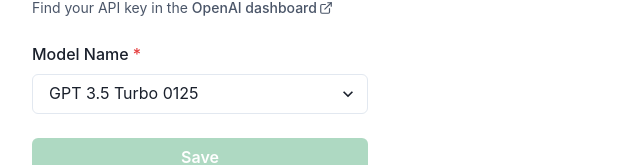
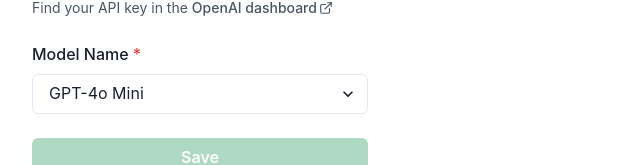
Before and after one commit to MrCordeiro/barra-ai, a React (Vite) app: page / in a window 1280 px wide. Both pictures are taken after a click on the button "Settings". Shown: the part 235-400 px from the top of the page, without its empty margins (0-640 px from the left). Built offline with nearby package versions, Linux system fonts and the light colour scheme.

Commit message:
📦 NEW: GPT 4o Mini as default

```diff
--- a/src/popup/components/Settings.tsx
+++ b/src/popup/components/Settings.tsx
@@ -19,6 +19,7 @@
 import { Storage } from '../../storages';
 
 const LLMModel = Object.freeze({
+  GPT_4O_MINI: { name: 'GPT-4o Mini', value: 'gpt-4o-mini' },
   GPT_4O: { name: 'GPT-4o', value: 'gpt-4o' },
   GPT_4_TURBO: { name: 'GPT-4 Turbo', value: 'gpt-4-turbo' },
   GPT_4: { name: 'GPT-4', value: 'gpt-4' },
@@ -36,7 +37,7 @@
 
 const defaultSettings: Settings = {
   apiKey: '',
-  modelName: LLMModel.GPT_3_5_TURBO_0125.value,
+  modelName: LLMModel.GPT_4O_MINI.value,
 };
 
 interface Props {
```
